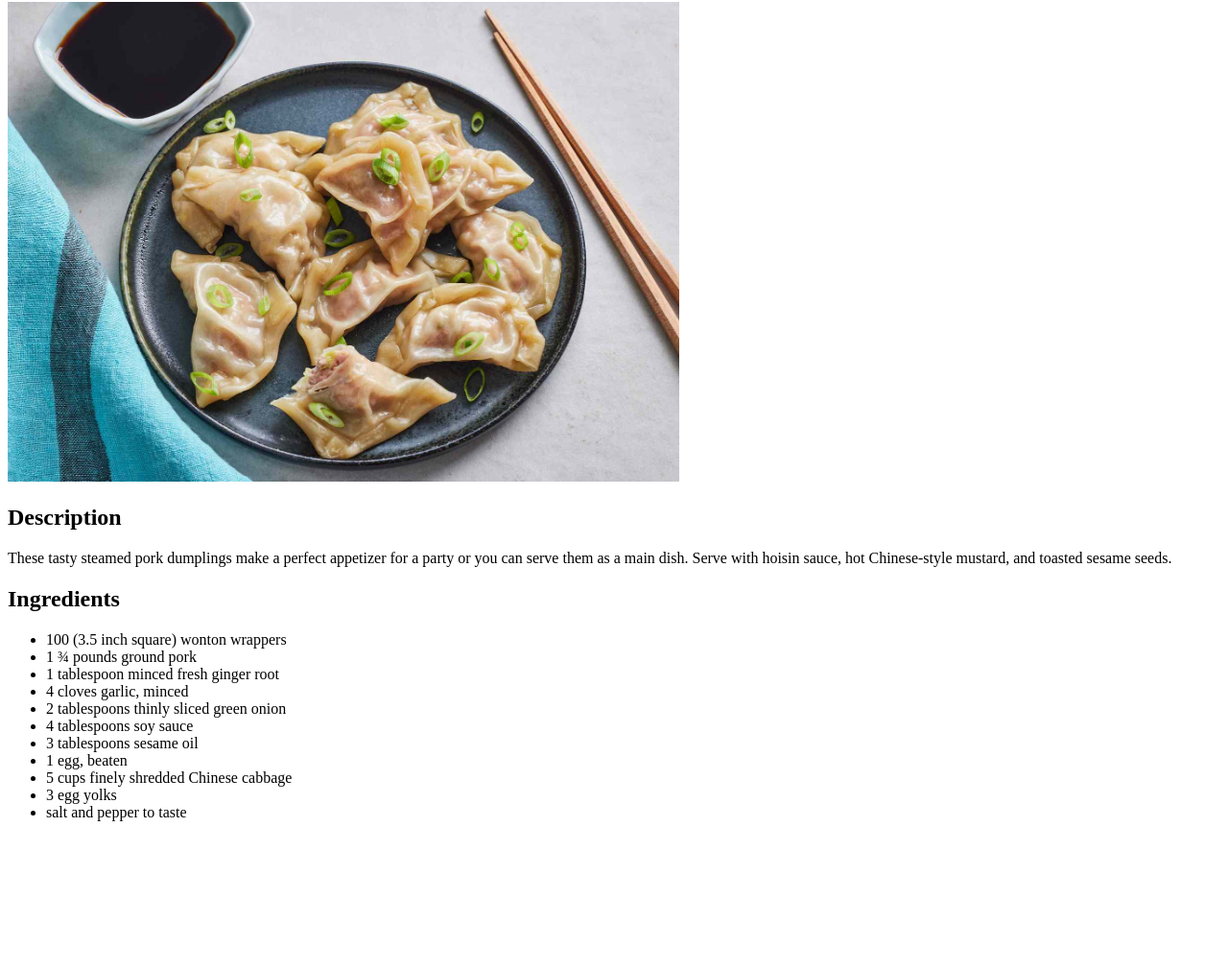
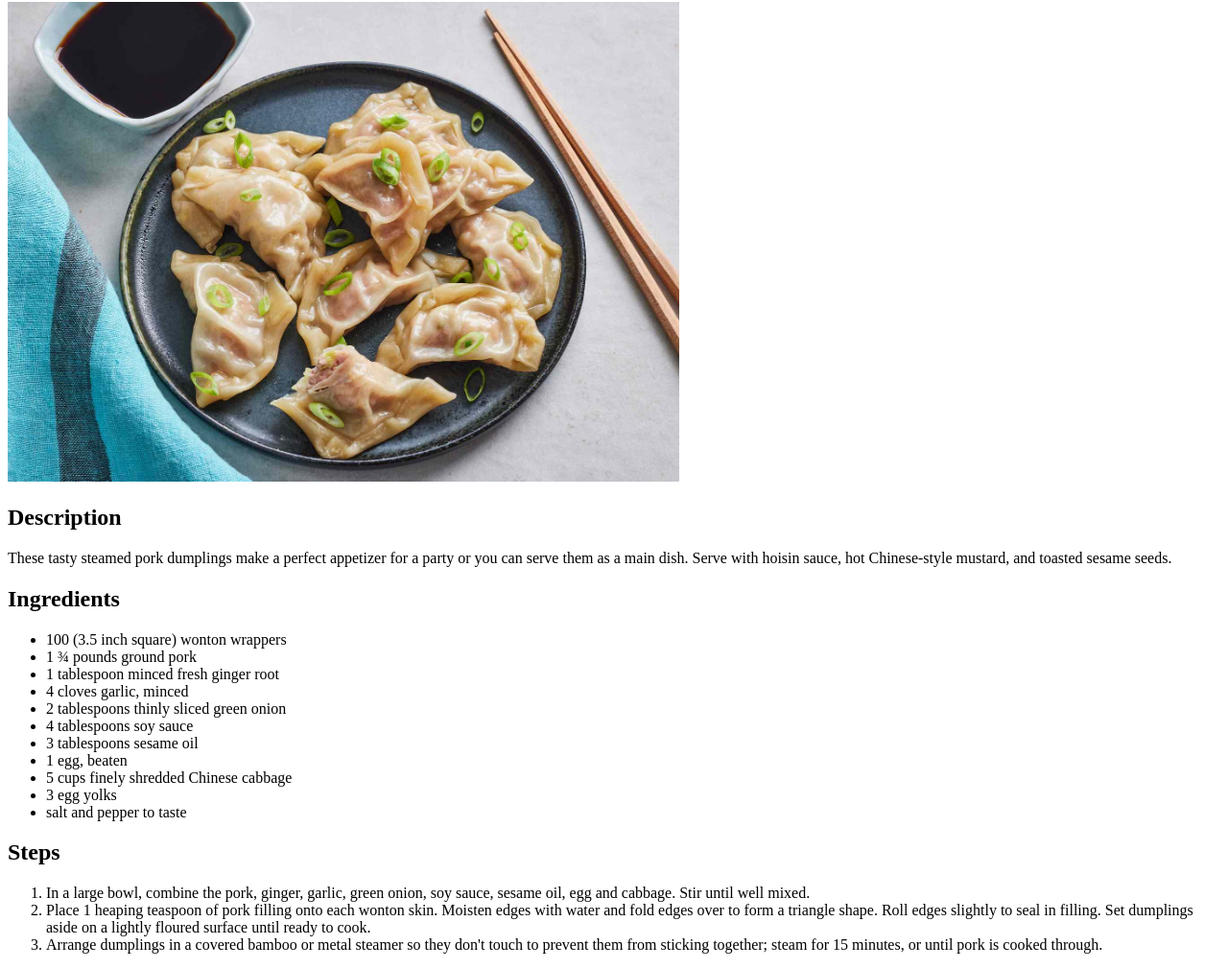
Before and after one commit to axelklaudedelgado/odin-recipes, a plain HTML site: page recipes/dumplings.html in a window 1280 px wide. Shown: the part 78-1088 px from the top of the page at 96% size. Before the commit the page ends 950 px from the top, so only its background shows below. Drawn offline with Linux system fonts and the light colour scheme.

Commit message:
Add Steps section for Pork Dumplings

```diff
--- a/recipes/dumplings.html
+++ b/recipes/dumplings.html
@@ -27,5 +27,12 @@
             <li>3 egg yolks</li>
             <li>salt and pepper to taste</li>
         </ul>
+
+        <h2>Steps</h2>
+        <ol>
+            <li>In a large bowl, combine the pork, ginger, garlic, green onion, soy sauce, sesame oil, egg and cabbage. Stir until well mixed.</li>
+            <li>Place 1 heaping teaspoon of pork filling onto each wonton skin. Moisten edges with water and fold edges over to form a triangle shape. Roll edges slightly to seal in filling. Set dumplings aside on a lightly floured surface until ready to cook.</li>
+            <li>Arrange dumplings in a covered bamboo or metal steamer so they don't touch to prevent them from sticking together; steam for 15 minutes, or until pork is cooked through.</li>
+        </ol>
     </body>
 </html>
```
